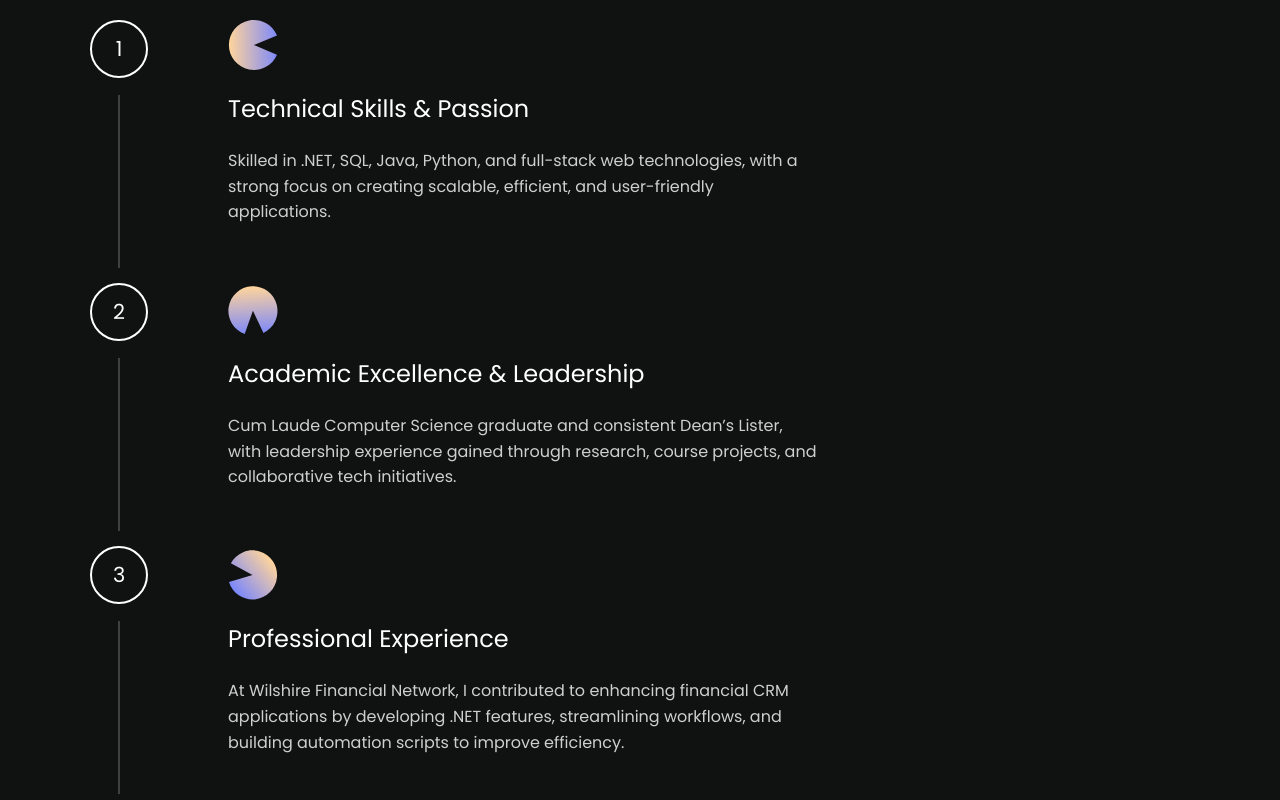
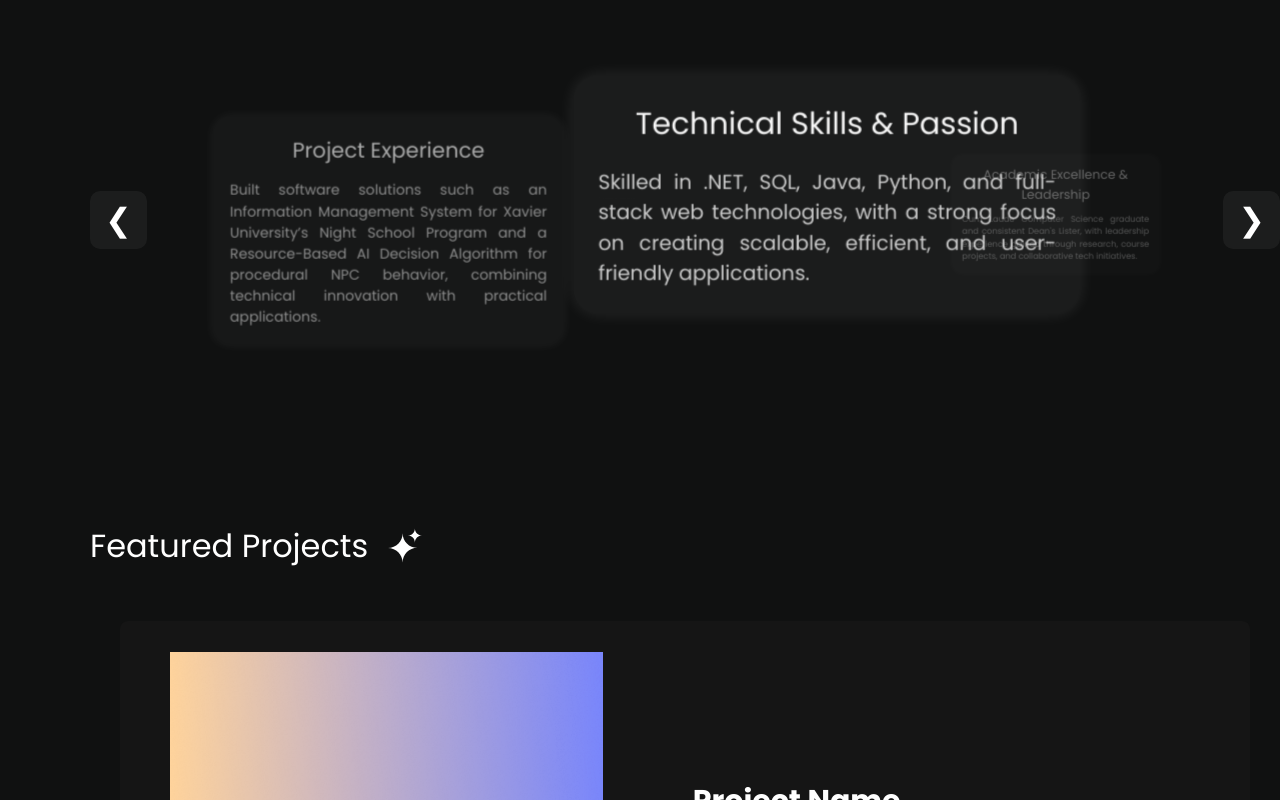
Before and after one commit to Xander-Allen-Rola/Xander-Portfolio, a Vue app: page / in a window 1280 px wide. Shown: the part 1120-1920 px from the top of the page. Built offline with nearby package versions, Linux system fonts and the light colour scheme.

Commit message:
Added animation for about me containers mimicing planets orbiting

```diff
--- a/src/components/AboutMe.vue
+++ b/src/components/AboutMe.vue
@@ -1,105 +1,178 @@
 <template>
-  <div
-  style="display: flex;
-  flex-direction: column;
-  gap: 32px;
-  align-items: flex-start; /* circles stay at the left */">
-      <div
-      style="display: flex;
-      gap: 20px;
-      align-items: center;
-      margin-bottom: 65px;">
-        <h2>About Me</h2>
-        <img src="../assets/icons/doublestar.svg" style="height: 35px;"/>
+  <div class="about-container">
+    <!-- Static Title -->
+    <div class="about-title">
+      <h2>About Me</h2>
+      <img src="../assets/icons/doublestar.svg" class="title-icon"/>
+    </div>
+
+    <!-- Orbiting Planets with navigation buttons -->
+    <div class="orbit-wrapper-container">
+      <button class="orbit-btn left" @click="switchPlanet(-1)">&#10094;</button>
+
+      <div class="orbit-wrapper">
+        <div
+          v-for="(planet, index) in planets"
+          :key="index"
+          class="planet"
+          :style="planetStyle(index)"
+        >
+          <h3>{{ planet.title }}</h3>
+          <p>{{ planet.content }}</p>
+        </div>
       </div>
 
-    <div
-    style="display: flex;
-    gap: 20px;">
-      <div
-      style="display: flex;
-      flex-direction: column;
-      align-items: center; /* center circles and lines horizontally in their column */
-      gap: 15px;">
-        <div class="circle-number">1</div>
-        <div class="vertical-line"></div>
-        <div class="circle-number">2</div>
-        <div class="vertical-line"></div>
-        <div class="circle-number">3</div>
-        <div class="vertical-line"></div>
-        <div class="circle-number">4</div>
-        <div class="vertical-line"></div>
-      </div>
-      <div
-      style="display: flex;
-      flex-direction: column;
-      max-width: 590px; /* Adjust as needed */
-      margin-left: 60px;
-      gap: 20px;">
-        <img class="description-icon" src="../assets/icons/descriptionicon1.svg"/>
-        <h3>Technical Skills & Passion</h3>
-          <p style="margin-bottom: 40px;">
-            Skilled in .NET, SQL, Java, Python, and
-            full-stack web technologies,
-            with a strong focus on creating
-            scalable, efficient, and user-friendly applications.
-          </p>
-        <img class="description-icon" src="../assets/icons/descriptionicon2.svg"/>
-        <h3>Academic Excellence & Leadership</h3>
-          <p style="margin-bottom: 40px;">
-            Cum Laude Computer Science graduate and consistent
-            Dean’s Lister, with leadership experience gained through
-            research, course projects, and collaborative tech
-            initiatives.
-          </p>
-        <img class="description-icon" src="../assets/icons/descriptionicon3.svg"/>
-        <h3>Professional Experience</h3>
-          <p style="margin-bottom: 37px;">
-            At Wilshire Financial Network, I contributed to
-            enhancing financial CRM applications by developing
-            .NET features, streamlining workflows, and building
-            automation scripts to improve efficiency.
-          </p>
-        <img class="description-icon" src="../assets/icons/descriptionicon4.svg"/>
-        <h3>Project Experience</h3>
-          <p>
-            Built software solutions such as an Information
-            Management System for Xavier University’s Night School
-            Program and a Resource-Based AI Decision Algorithm
-            for procedural NPC behavior, combining technical
-            innovation with practical applications.
-          </p>
-      </div>
+      <button class="orbit-btn right" @click="switchPlanet(1)">&#10095;</button>
     </div>
   </div>
 </template>
 
+<script setup>
+import { ref, onMounted, onBeforeUnmount } from 'vue'
+
+const planets = ref([
+  { title: "Technical Skills & Passion", content: "Skilled in .NET, SQL, Java, Python, and full-stack web technologies, with a strong focus on creating scalable, efficient, and user-friendly applications." },
+  { title: "Academic Excellence & Leadership", content: "Cum Laude Computer Science graduate and consistent Dean's Lister, with leadership experience gained through research, course projects, and collaborative tech initiatives." },
+  { title: "Professional Experience", content: "At Wilshire Financial Network, I contributed to enhancing financial CRM applications by developing .NET features, streamlining workflows, and building automation scripts to improve efficiency." },
+  { title: "Project Experience", content: "Built software solutions such as an Information Management System for Xavier University’s Night School Program and a Resource-Based AI Decision Algorithm for procedural NPC behavior, combining technical innovation with practical applications." }
+])
+
+const radius = 350
+const anglePerPlanet = 360 / planets.value.length
+const rotation = ref(0)  // current rotation in degrees
+let orbiting = true
+let animationFrame = null
+let currentIndex = ref(0) // track which planet is centered
+
+function planetStyle(index) {
+  const angle = ((rotation.value + index * anglePerPlanet) % 360) * Math.PI / 180
+  const z = Math.cos(angle)
+  const scale = 0.7 + 0.6 * z
+  const zIndex = Math.round(z * 100)
+  const x = Math.sin(angle) * radius
+
+  return {
+    transform: `translateX(${x}px) translateZ(${z * radius}px) scale(${scale})`,
+    zIndex,
+    opacity: 0.5 + 0.5 * z
+  }
+}
+
+// Center a specific planet
+function switchPlanet(direction) {
+  orbiting = false
+  currentIndex.value = (currentIndex.value + direction + planets.value.length) % planets.value.length
+  rotation.value = -currentIndex.value * anglePerPlanet
+}
+
+// Auto-rotation only if orbiting is true
+function animateOrbit() {
+  if (orbiting) rotation.value += 0.05
+  animationFrame = requestAnimationFrame(animateOrbit)
+}
+
+// Resume orbiting on scroll
+function handleScroll() {
+  orbiting = true
+}
+
+onMounted(() => {
+  animateOrbit()
+  window.addEventListener('scroll', handleScroll)
+})
+
+onBeforeUnmount(() => {
+  cancelAnimationFrame(animationFrame)
+  window.removeEventListener('scroll', handleScroll)
+})
+</script>
+
 <style scoped>
-.description-icon {
-  width: 50px;
-  height: 50px;
+.about-container {
+  display: flex;
+  flex-direction: column;
+  align-items: flex-start;
+  gap: 32px;
+  perspective: 1200px;
 }
-.circle-number {
-  width: 58px;
-  height: 58px;
-  border-radius: 50%;
-  border: 2px solid #fff;
-  background: transparent;
-  color: #fff;
+
+.about-title {
+  display: flex;
+  align-items: center;
+  gap: 20px;
+  margin-bottom: 65px;
+}
+
+.title-icon {
+  height: 35px;
+}
+
+.orbit-wrapper-container {
   display: flex;
   align-items: center;
   justify-content: center;
-  font-size: 1.3rem;
+  width: 100%;
+  position: relative;
 }
 
-.vertical-line {
-  width: 1px;
-  height: 173px;
-  border: 1px solid rgba(255, 255, 255, 0.2);
-  margin-top: 2px;
+.orbit-wrapper {
+  width: 100%;
+  height: 400px;
+  position: relative;
+  margin: 0 50px; /* space for buttons */
+  transform-style: preserve-3d;
 }
 
-p{
-  color: rgba(255, 255, 255, 0.8); /* 80% opacity */
+.planet {
+  position: absolute;
+  top: 20%;
+  left: 35%;
+  width: 400px;
+  padding: 20px;
+  border-radius: 20px;
+  text-align: left;
+  color: #fff;
+  background: rgba(255,255,255,0.05);
+  box-shadow: 0 0 15px rgba(255,255,255,0.1);
+  transform-style: preserve-3d;
+  transition: transform 0.4s ease, opacity 0.4s ease, z-index 0.4s ease;
+}
+
+.planet h3 {
+  margin-bottom: 15px;
+  text-align: center;
+}
+
+.planet p {
+  color: rgba(255, 255, 255, 0.8);
+  line-height: 1.5;
+  text-align: justify;
+}
+
+.orbit-btn {
+  position: absolute;
+  top: 50%;
+  transform: translateY(-50%);
+  font-size: 2rem;
+  color: #fff;
+  background: rgba(255,255,255,0.05);
+  border: none;
+  padding: 10px 15px;
+  cursor: pointer;
+  border-radius: 10px;
+  transition: background 0.3s;
+  z-index: 999;
+}
+
+.orbit-btn:hover {
+  background: rgba(255,255,255,0.15);
+}
+
+.orbit-btn.left {
+  left: 0;
+}
+
+.orbit-btn.right {
+  right: 0;
 }
 </style>
```
